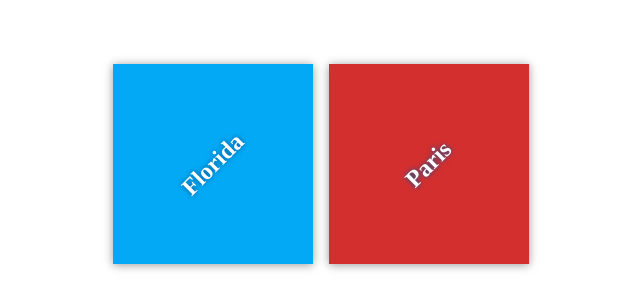
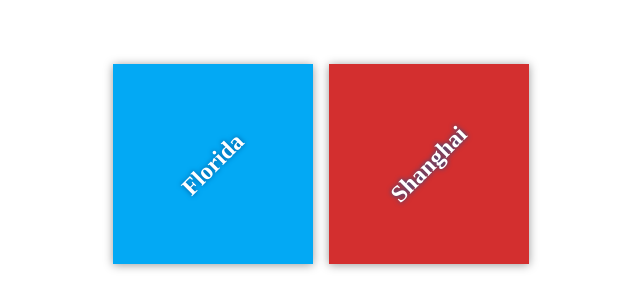
Before and after one commit to dm-zhou/my-travel-plans, a plain HTML site: page index.html in a window 1280 px wide. Shown: the part 236-544 px from the top of the page, without its empty margins (319-959 px from the left). Drawn offline with Linux system fonts and the light colour scheme.

Commit message:
Change one destination to Shanghai

```diff
--- a/index.html
+++ b/index.html
@@ -15,7 +15,7 @@
             </div>
 
             <div class="destination" id="paris">
-                <h2>Paris</h2>
+                <h2>Shanghai</h2>
             </div>
         </div>
     </div>
```
